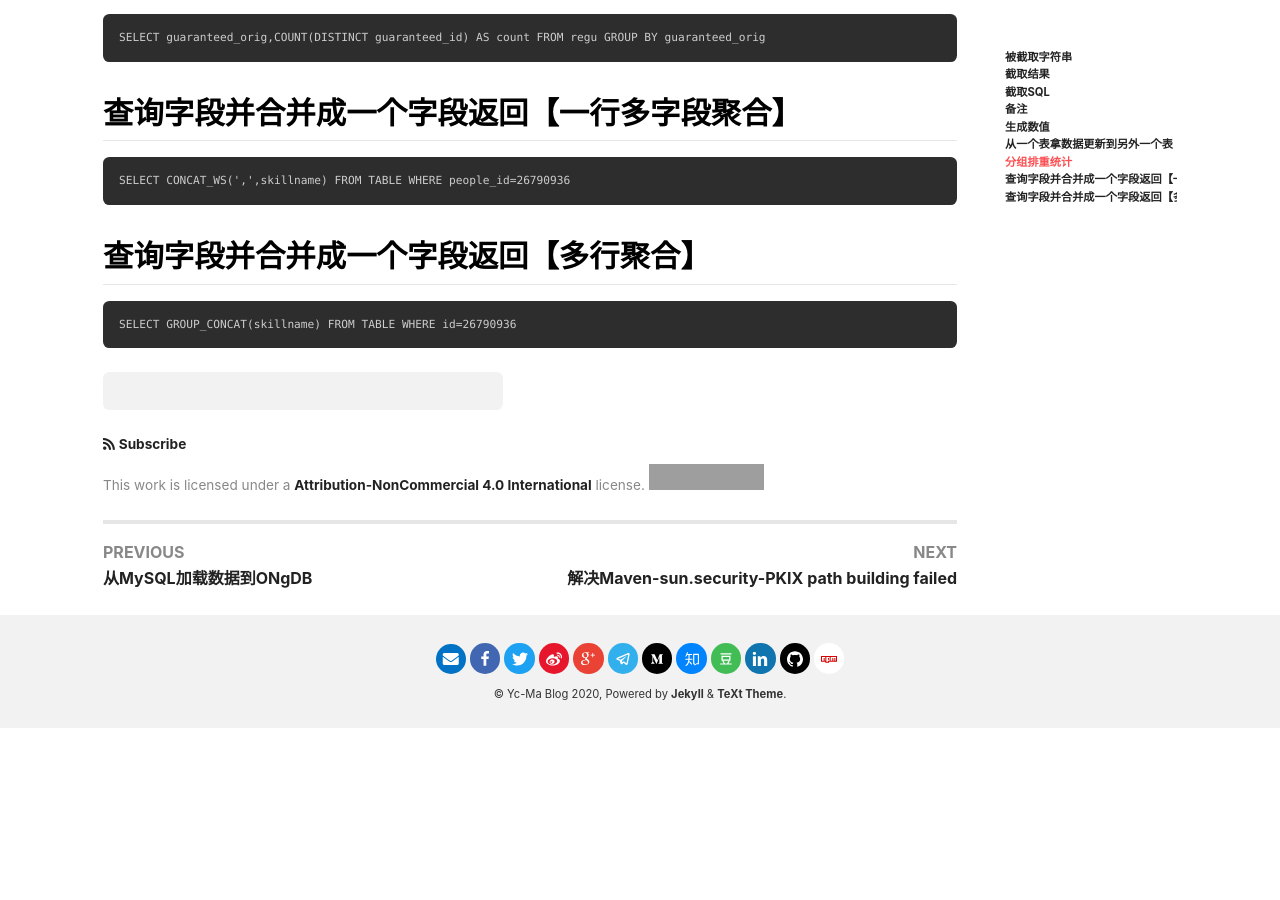
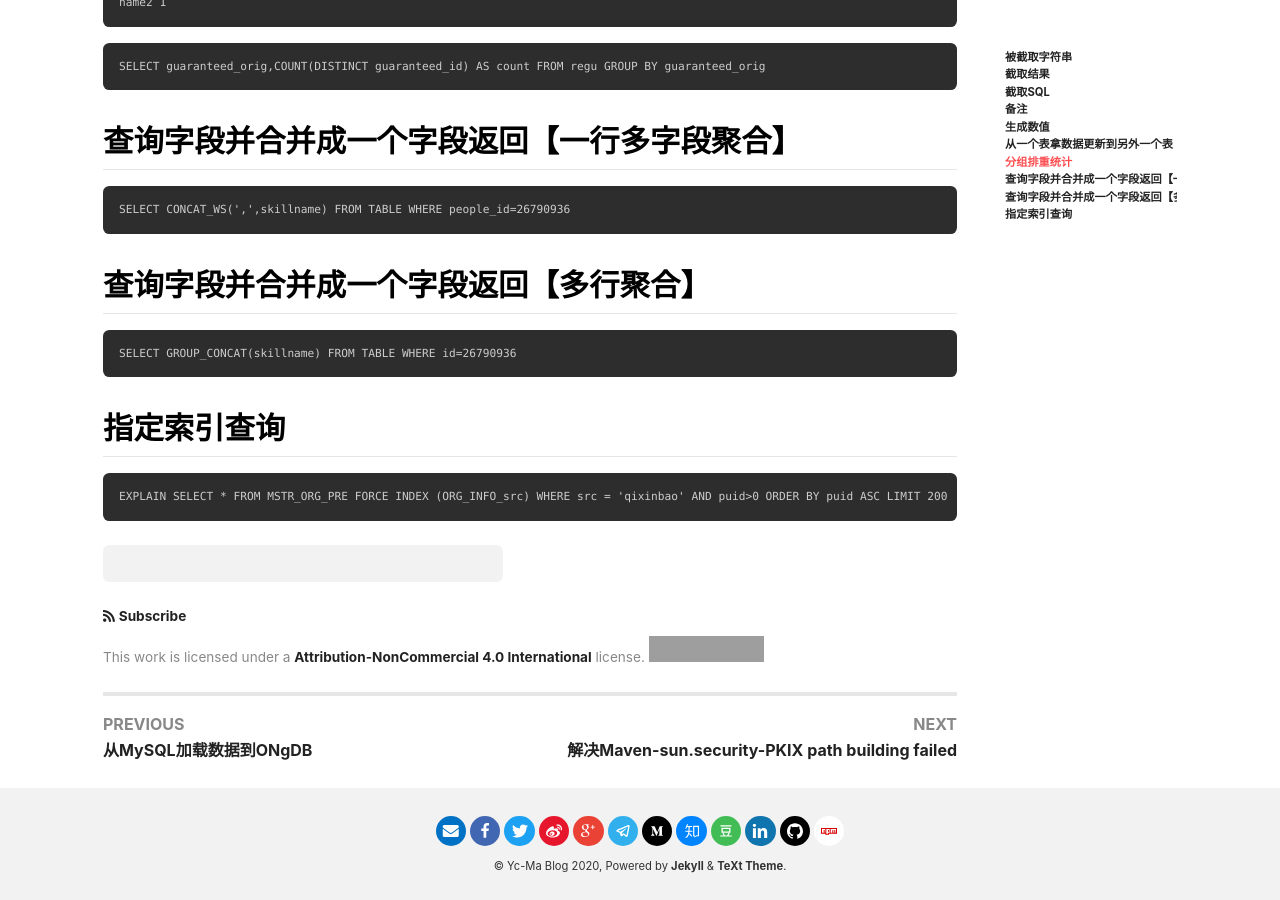
Before and after one commit to crazyyanchao/blog, a Jekyll site: the page built from _posts/2020-08-21-MySQL字符串截取.md, in a window 1280 px wide and 900 px high, scrolled down 1868 px. Built offline with Jekyll 4.4.1, drawn with Linux system fonts in a browser that asks for light colours; nearby versions of some CDN libraries; comment, search, counter and statistics services are not loaded; before the commit the page ends 2596 px from its top, so only the background shows below that; grey boxes are pictures that could not be loaded.

````diff
--- a/_posts/2020-08-21-MySQL字符串截取.md
+++ b/_posts/2020-08-21-MySQL字符串截取.md
@@ -70,3 +70,8 @@ SELECT CONCAT_WS(',',skillname) FROM TABLE WHERE people_id=26790936
 ```
 SELECT GROUP_CONCAT(skillname) FROM TABLE WHERE id=26790936
 ```
+
+## 指定索引查询
+```
+EXPLAIN SELECT * FROM MSTR_ORG_PRE FORCE INDEX (ORG_INFO_src) WHERE src = 'qixinbao' AND puid>0 ORDER BY puid ASC LIMIT 200
+```
````
